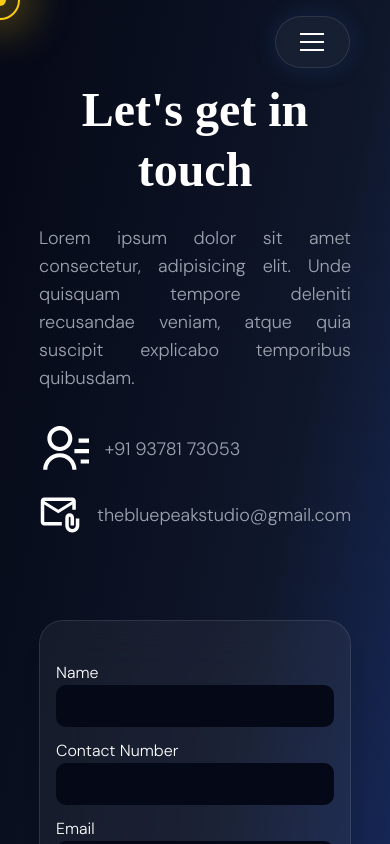
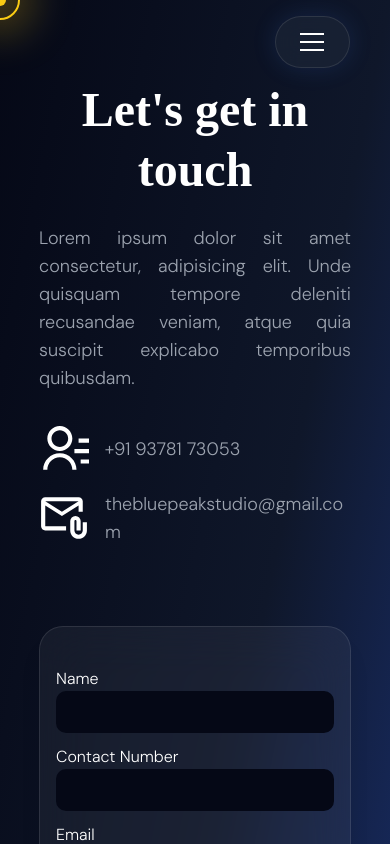
Before and after one commit to agarwalyash27032003/BluePeak-Studio, a React (Vite) app: page /contact in a window 390 px wide. Shown: the top 844 px of the page. Built offline with nearby package versions, Linux system fonts and the light colour scheme; a web font is replaced by a local one.

Commit message:
contact Respo

```diff
--- a/src/Components/Sections/Contact/ContactInfo.jsx
+++ b/src/Components/Sections/Contact/ContactInfo.jsx
@@ -9,14 +9,15 @@ const ContactInfo = () => {
             <h2 className="text-base mt-6 text-lg md:text-2xl dm-sans text-gray-400 mx-auto md:mx-0 text-justify">Lorem ipsum dolor sit amet consectetur, adipisicing elit. Unde quisquam tempore deleniti recusandae veniam, atque quia suscipit explicabo temporibus quibusdam.</h2>
             <div className="space-y-4 mt-8 mx-auto">
                 <div className='flex gap-4 items-center'>
-                    <RiContactsLine size={50}/>
+                    <RiContactsLine className="shrink-0" size={50} />
                     <p className="text-lg md:text-2xl dm-sans text-gray-400">
                         +91 93781 73053
                     </p>
                 </div>
+
                 <div className='flex gap-4 items-center'>
-                    <MdOutlineAttachEmail size={50}/>
-                    <p className="text-lg md:text-2xl dm-sans text-gray-400">
+                    <MdOutlineAttachEmail className="shrink-0" size={50} />
+                    <p className="text-lg md:text-2xl dm-sans text-gray-400 break-all">
                         thebluepeakstudio@gmail.com
                     </p>
                 </div>
```
